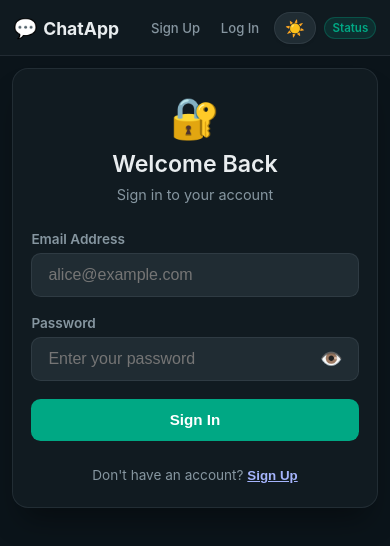
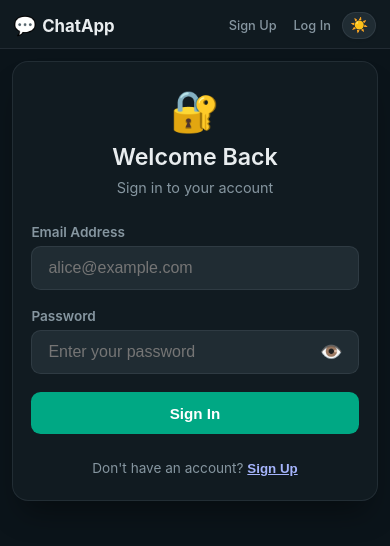
Before and after one commit to Subhanulhaq935/Real-Time-chat-application, a React (Vite) app in the folder Frontend/: page /login in a window 390 px wide. Shown: the top 546 px of the page. Built offline with nearby package versions, Linux system fonts and the light colour scheme; no server answers.

Commit message:
fix(mobile): remove horizontal overflow and center layout on mobile devices

```diff
--- a/Frontend/src/App.css
+++ b/Frontend/src/App.css
@@ -1409,34 +1409,48 @@ body {
   .app-shell {
     min-height: 100dvh;
     min-height: 100vh;
+    width: 100%;
+    max-width: 100%;
+    overflow-x: hidden;
   }
 
   .main-content {
     padding: 0;
+    width: 100%;
+    max-width: 100%;
     align-items: stretch;
+    justify-content: center;
   }
 
   /* Top Navigation */
   .top-nav {
-    padding: 0.65rem 0.85rem;
+    padding: 0.55rem 0.85rem;
+    width: 100%;
+    max-width: 100%;
+    box-sizing: border-box;
+    overflow: hidden;
   }
 
   .brand {
     gap: 0.35rem;
-    font-size: 1.1rem;
+    font-size: 1.05rem;
+    flex-shrink: 0;
   }
 
   .brand-icon {
-    font-size: 1.2rem;
+    font-size: 1.15rem;
   }
 
   .nav-links {
-    gap: 0.5rem;
+    gap: 0.35rem;
+    flex-wrap: nowrap;
+    align-items: center;
   }
 
   .nav-link {
-    font-size: 0.82rem;
-    padding: 0.25rem 0.4rem;
+    font-size: 0.8rem;
+    padding: 0.2rem 0.35rem;
+    white-space: nowrap;
   }
 
   .nav-user-greeting {
@@ -1444,28 +1458,37 @@ body {
   }
 
   .nav-badge {
-    padding: 0.18rem 0.45rem;
-    font-size: 0.72rem;
-  }
-
-  /* Chat Container: 100% Fullscreen on Mobile */
+    display: none !important; /* Hide status badge on mobile to avoid horizontal navbar overflow */
+  }
+
+  .theme-toggle-btn {
+    padding: 0.25rem 0.45rem;
+    font-size: 0.9rem;
+  }
+
+  /* Chat Container: 100% Fullscreen on Mobile without horizontal shift */
   .chat-container {
-    height: calc(100dvh - 54px);
-    height: calc(100vh - 54px);
-    width: 100vw;
-    max-width: 100vw;
+    height: calc(100dvh - 52px);
+    height: calc(100vh - 52px);
+    width: 100% !important;
+    max-width: 100% !important;
     border-radius: 0;
     border: none;
-    margin: 0;
+    margin: 0 auto !important;
     box-shadow: none;
+    box-sizing: border-box;
+    overflow: hidden;
   }
 
   /* Sidebar: WhatsApp Mobile List */
   .chat-sidebar {
-    width: 100%;
+    width: 100% !important;
+    min-width: 0 !important;
+    max-width: 100% !important;
     height: 100%;
     border-right: none;
-    background: #111b21;
+    background: var(--sidebar-bg);
+    box-sizing: border-box;
   }
 
   .chat-sidebar.mobile-hidden {
@@ -1474,7 +1497,8 @@ body {
 
   .sidebar-header {
     padding: 0.85rem 1rem;
-    background: #202c33;
+    background: var(--sidebar-header-bg);
+    box-sizing: border-box;
   }
 
   .sidebar-header h2 {
@@ -1484,6 +1508,8 @@ body {
   .conv-item {
     padding: 0.85rem 1rem;
     min-height: 64px;
+    width: 100%;
+    box-sizing: border-box;
     -webkit-tap-highlight-color: transparent;
   }
 
@@ -1491,13 +1517,18 @@ body {
     width: 44px;
     height: 44px;
     font-size: 1.15rem;
+    flex-shrink: 0;
   }
 
   /* Chat Window: Fullscreen with Back Arrow */
   .chat-window {
-    width: 100%;
+    width: 100% !important;
+    min-width: 0 !important;
+    max-width: 100% !important;
     height: 100%;
     border-left: none;
+    background: var(--chat-wall-bg);
+    box-sizing: border-box;
   }
 
   .chat-window.mobile-hidden {
@@ -1507,7 +1538,8 @@ body {
   .chat-header {
     padding: 0.6rem 0.85rem;
     gap: 0.5rem;
-    background: #202c33;
+    background: var(--chat-header-bg);
+    box-sizing: border-box;
   }
 
   .mobile-back-btn {
@@ -1516,7 +1548,7 @@ body {
     justify-content: center;
     background: transparent;
     border: none;
-    color: #e9edef;
+    color: var(--text-main);
     font-size: 1.35rem;
     font-weight: 700;
     cursor: pointer;
@@ -1535,6 +1567,7 @@ body {
     width: 36px;
     height: 36px;
     font-size: 0.95rem;
+    flex-shrink: 0;
   }
 
   .header-info h3 {
@@ -1554,42 +1587,64 @@ body {
   .messages-feed {
     padding: 0.75rem 0.85rem;
     gap: 0.35rem;
+    width: 100%;
+    box-sizing: border-box;
+  }
+
+  .message-bubble-row {
+    width: 100% !important;
+    box-sizing: border-box;
   }
 
   .message-bubble {
-    max-width: 86% !important;
-    padding: 0.45rem 0.7rem 0.4rem 0.7rem;
+    max-width: 82% !important;
+    padding: 0.45rem 0.75rem 0.4rem 0.75rem;
     font-size: 0.92rem;
-  }
-
-  /* Touch-friendly Chat Input Form */
+    box-sizing: border-box;
+  }
+
+  /* Touch-friendly Chat Input Form on Mobile */
   .chat-input-form {
-    padding: 0.6rem 0.85rem;
+    padding: 0.55rem 0.75rem;
     gap: 0.45rem;
-    background: #202c33;
+    background: var(--input-bar-bg);
+    width: 100%;
+    box-sizing: border-box;
   }
 
   .chat-input-form input {
     font-size: 16px !important; /* Prevents auto-zoom on iOS */
-    padding: 0.65rem 0.85rem;
-    border-radius: 0.55rem;
+    padding: 0.65rem 1rem;
+    border-radius: 24px;
+    flex: 1 1 auto !important;
+    min-width: 0 !important;
+    width: auto !important;
+    box-sizing: border-box;
   }
 
   .send-btn {
-    padding: 0.65rem 1rem !important;
-    font-size: 0.9rem;
-    border-radius: 0.55rem;
+    padding: 0.6rem 1rem !important;
+    font-size: 0.88rem !important;
+    border-radius: 24px !important;
+    flex: 0 0 auto !important;
+    flex-shrink: 0 !important;
+    width: auto !important;
   }
 
   /* Dashboard on Mobile */
   .dashboard-container {
     padding: 1rem 0.75rem;
-    max-width: 100%;
+    width: 100% !important;
+    max-width: 100% !important;
+    margin: 0 auto !important;
+    box-sizing: border-box;
   }
 
   .dashboard-card {
     padding: 1.25rem 1rem;
     border-radius: 0.85rem;
+    width: 100% !important;
+    box-sizing: border-box;
   }
 
   .dashboard-header {
@@ -1676,12 +1731,19 @@ body {
 /* 3. SMALL PHONES (<= 480px) */
 @media (max-width: 480px) {
   .auth-container, .container {
+    width: 100% !important;
+    max-width: 100% !important;
     padding: 0.75rem;
+    margin: 0 auto !important;
+    box-sizing: border-box;
   }
 
   .auth-card, .card {
+    width: 100% !important;
     padding: 1.5rem 1.15rem;
     border-radius: 1rem;
+    margin: 0 auto !important;
+    box-sizing: border-box;
   }
 
   .auth-header h1 {
--- a/Frontend/src/index.css
+++ b/Frontend/src/index.css
@@ -9,7 +9,10 @@ body {
   margin: 0;
   padding: 0;
   width: 100%;
+  max-width: 100%;
+  overflow-x: hidden;
   min-height: 100vh;
+  min-height: 100dvh;
   font-family: 'Inter', -apple-system, BlinkMacSystemFont, 'Segoe UI', Roboto, Oxygen, Ubuntu, Cantarell, sans-serif;
   background-color: var(--app-bg, #0b141a);
   color: var(--text-main, #f8fafc);
@@ -20,7 +23,10 @@ body {
 
 #root {
   width: 100%;
+  max-width: 100%;
+  overflow-x: hidden;
   min-height: 100vh;
+  min-height: 100dvh;
   display: flex;
   flex-direction: column;
   text-align: left;
```
